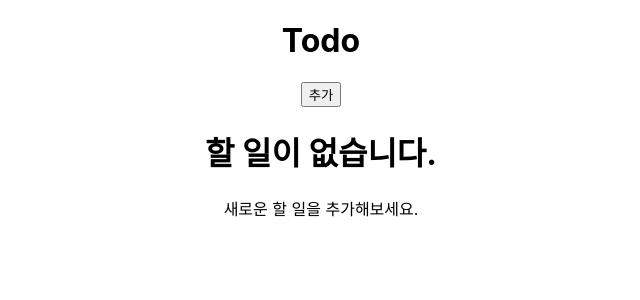
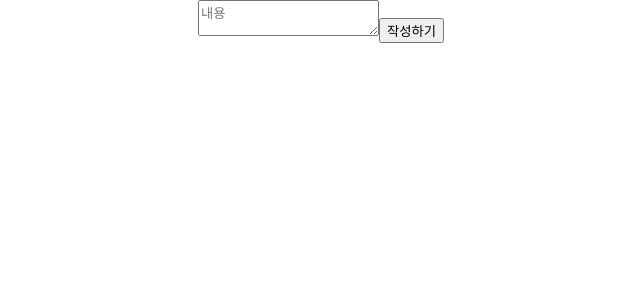
Before and after one commit to choyj109/wanted-pre-onboarding-fe, a React (Create React App) app: page / in a window 1280 px wide. Both pictures are taken after typing "name@example.com", "Sample123" into the empty fields and a click on the input "로그인". Shown: the top 300 px of the page, without its empty margins (319-959 px from the left). Built offline with nearby package versions, Linux system fonts and the light colour scheme.

Commit message:
todo 완성

```diff
--- a/src/Todo/AddBtn.jsx
+++ /dev/null
@@ -1,11 +0,0 @@
-import React from "react";
-
-const AddBtn = ({ onClick }) => {
-  return (
-    <button className="addBtn" onClick={onClick}>
-      추가
-    </button>
-  );
-};
-
-export default AddBtn;
--- a/src/Todo/Container.jsx
+++ /dev/null
@@ -1,37 +0,0 @@
-import React from "react";
-
-const Container = ({ todo, setTodo }) => {
-  if (todo === undefined) {
-    return (
-      <div className="empty">
-        <h1>할 일이 없습니다.</h1>
-        <p>새로운 할 일을 추가해보세요.</p>
-      </div>
-    );
-  }
-  return (
-    <div className="container">
-      <form>
-        <input
-          type="text"
-          value={todo.title}
-          onChange={(e) => {
-            e.preventDefault();
-            e.stopPropagation();
-            setTodo({ ...todo, title: e.target.value });
-          }}
-        />
-      </form>
-      <textarea
-        value={todo.content}
-        onChange={(e) => {
-          e.preventDefault();
-          e.stopPropagation();
-          setTodo({ ...todo, content: e.target.value });
-        }}
-      ></textarea>
-    </div>
-  );
-};
-
-export default Container;
--- /dev/null
+++ b/src/Todo/Editor.jsx
@@ -0,0 +1,43 @@
+import React from "react";
+import { useState, useRef } from "react";
+
+const Editor = ({ onCreate }) => {
+  const contentInput = useRef();
+  const [state, setState] = useState({
+    content: "",
+  });
+  const handleChangeState = (e) => {
+    setState({
+      ...state,
+      [e.target.name]: e.target.value,
+    });
+  };
+  const [submit, setSubmit] = useState(true);
+  const handleSubmit = () => {
+    if (!state.content) {
+      contentInput.current.focus();
+      return;
+    } else {
+      onCreate(state.content);
+      setSubmit(true);
+      setState({
+        content: "",
+      });
+    }
+  };
+  return (
+    <div>
+      <textarea
+        ref={contentInput}
+        name="content"
+        value={state.content}
+        onChange={handleChangeState}
+        placeholder="내용"
+        type="text"
+      />
+      <button onClick={handleSubmit}>작성하기</button>
+    </div>
+  );
+};
+
+export default Editor;
--- a/src/Todo/Item.jsx
+++ b/src/Todo/Item.jsx
@@ -1,10 +1,51 @@
 import React from "react";
+import { useState, useRef } from "react";
+import "./todo.css";
 
-const Item = ({ children, onClickItem, isSelected, onClickDelete }) => {
+const Item = ({ onEdit, content, id, onRemove }) => {
+  const [isEdit, setIsEdit] = useState(false);
+  const toggleEdit = () => setIsEdit(!isEdit);
+  const [localContent, setLocalContent] = useState(content);
+  const [finish, setFinish] = useState(true);
+  const localContentInput = useRef();
+  const handleRemove = () => {
+    onRemove(id);
+  };
+  const handleEdit = () => {
+    onEdit(id, localContent);
+    toggleEdit();
+  };
+  const handleFinish = () => {
+    setFinish(false);
+  };
   return (
-    <div className={isSelected ? "item active" : "item"} onClick={onClickItem}>
-      {children}
-      <button onClick={onClickDelete}>삭제</button>
+    <div>
+      <div>
+        {isEdit ? (
+          <>
+            <textarea
+              ref={localContentInput}
+              value={localContent}
+              onChange={(e) => setLocalContent(e.target.value)}
+            />
+          </>
+        ) : (
+          <div className={finish ? "finish" : "finish active"}>{content}</div>
+        )}
+      </div>
+      <div>
+        {isEdit ? (
+          <>
+            <button onClick={handleEdit}>수정완료</button>
+          </>
+        ) : (
+          <>
+            <button onClick={handleRemove}>삭제하기</button>
+            <button onClick={toggleEdit}>수정하기</button>
+            <button onClick={handleFinish}>완료하기</button>
+          </>
+        )}
+      </div>
     </div>
   );
 };
--- a/src/Todo/List.jsx
+++ b/src/Todo/List.jsx
@@ -1,27 +1,18 @@
 import React from "react";
 import Item from "./Item";
 
-const List = ({ todos, selectedTodo, setSelectedTodo, deleteTodo }) => {
+const List = ({ todoList, onRemove, onEdit }) => {
   return (
-    <div className="list">
-      {todos.map((todo, index) => (
-        <Item
-          key={index}
-          onClickItem={() => {
-            setSelectedTodo(index);
-          }}
-          isSelected={index === selectedTodo}
-          onClickDelete={(e) => {
-            deleteTodo(index);
-            e.preventDefault();
-            e.stopPropagation();
-          }}
-        >
-          {todo.title}
-        </Item>
+    <div>
+      {todoList.map((it) => (
+        <Item key={it.id} {...it} onRemove={onRemove} onEdit={onEdit} />
       ))}
     </div>
   );
 };
 
+List.defaultProps = {
+  todoList: [],
+};
+
 export default List;
--- a/src/Todo/Title.jsx
+++ /dev/null
@@ -1,26 +0,0 @@
-import React from "react";
-import List from "./List";
-import AddBtn from "./AddBtn";
-
-const Title = ({
-  todos,
-  selectedTodo,
-  setSelectedTodo,
-  addTodo,
-  deleteTodo,
-}) => {
-  return (
-    <div className="title">
-      <h1>Todo</h1>
-      <List
-        todos={todos}
-        setSelectedTodo={setSelectedTodo}
-        selectedTodo={selectedTodo}
-        deleteTodo={deleteTodo}
-      />
-      <AddBtn onClick={addTodo} />
-    </div>
-  );
-};
-
-export default Title;
--- /dev/null
+++ b/src/Todo/todo.css
@@ -0,0 +1,9 @@
+.finish {
+  text-decoration: none;
+  color: black;
+}
+
+.finish.active {
+  text-decoration: line-through;
+  color: gray;
+}/*# sourceMappingURL=todo.css.map */
--- /dev/null
+++ b/src/Todo/todo.scss
@@ -0,0 +1,9 @@
+.finish {
+  text-decoration: none;
+  color: black;
+}
+
+.finish.active {
+  text-decoration: line-through;
+  color: gray;
+}
--- a/src/components/Main.jsx
+++ b/src/components/Main.jsx
@@ -1,51 +1,37 @@
-import React, { useCallback, useState } from "react";
-import Title from "../Todo/Title";
-import Container from "../Todo/Container";
-import { getItem, setItem } from "../lib/storage";
-import debounce from "lodash.debounce";
-
-const debounceSetItem = debounce(setItem, 1000);
+import React, { useRef, useState } from "react";
+import Editor from "../Todo/Editor";
+import List from "../Todo/List";
 
 const Main = () => {
-  const [todos, setTodos] = useState(getItem("todo") || []);
-  const [selectedTodo, setSelectedTodo] = useState(0);
-  const setTodo = useCallback(
-    (newTodo) => {
-      const newTodos = [...todos];
-      newTodos[selectedTodo] = newTodo;
-      setTodos(newTodos);
-      debounceSetItem("todo", newTodos);
-    },
-    [selectedTodo, todos]
-  );
-  const addTodo = useCallback(() => {
-    const newTodos = [...todos, { title: "untitled", content: "" }];
-    setTodos(newTodos);
-    setSelectedTodo(todos.length);
-    debounceSetItem("todo", newTodos);
-  }, [todos]);
-  const deleteTodo = useCallback(
-    (index) => {
-      const newTodos = [...todos];
-      newTodos.splice(index, 1);
-      setTodos(newTodos);
-      if (index === selectedTodo) {
-        setSelectedTodo(0);
-      }
-      debounceSetItem("todo", newTodos);
-    },
-    [selectedTodo, todos]
-  );
+  const [data, setData] = useState([]);
+  const dataId = useRef(0);
+  const onCreate = (content) => {
+    const newItem = {
+      content,
+      id: dataId.current,
+    };
+    dataId.current += 1;
+    setData([newItem, ...data]);
+  };
+  const onRemove = (targetId) => {
+    const newDataList = data.filter((it) => it.id !== targetId);
+    setData(newDataList);
+  };
+  const onEdit = (targetId, newContent) => {
+    setData(
+      data.map((it) =>
+        it.id === targetId ? { ...it, content: newContent } : it
+      )
+    );
+  };
   return (
     <div className="todo">
-      <Title
-        todos={todos}
-        setSelectedTodo={setSelectedTodo}
-        selectedTodo={selectedTodo}
-        addTodo={addTodo}
-        deleteTodo={deleteTodo}
+      <Editor onCreate={onCreate} />
+      <List
+        todoList={data}
+        onRemove={onRemove}
+        onEdit={onEdit}
       />
-      <Container todo={todos[selectedTodo]} setTodo={setTodo} />
     </div>
   );
 };
```
Also changed, not shown: 1 other file (tests, documents, lock files or other folders).
